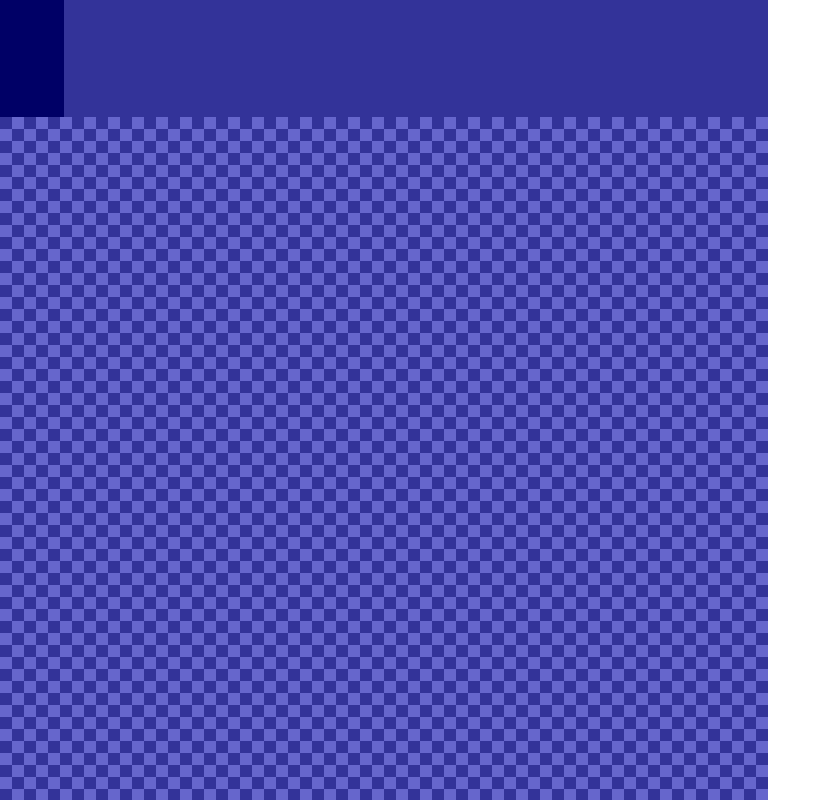
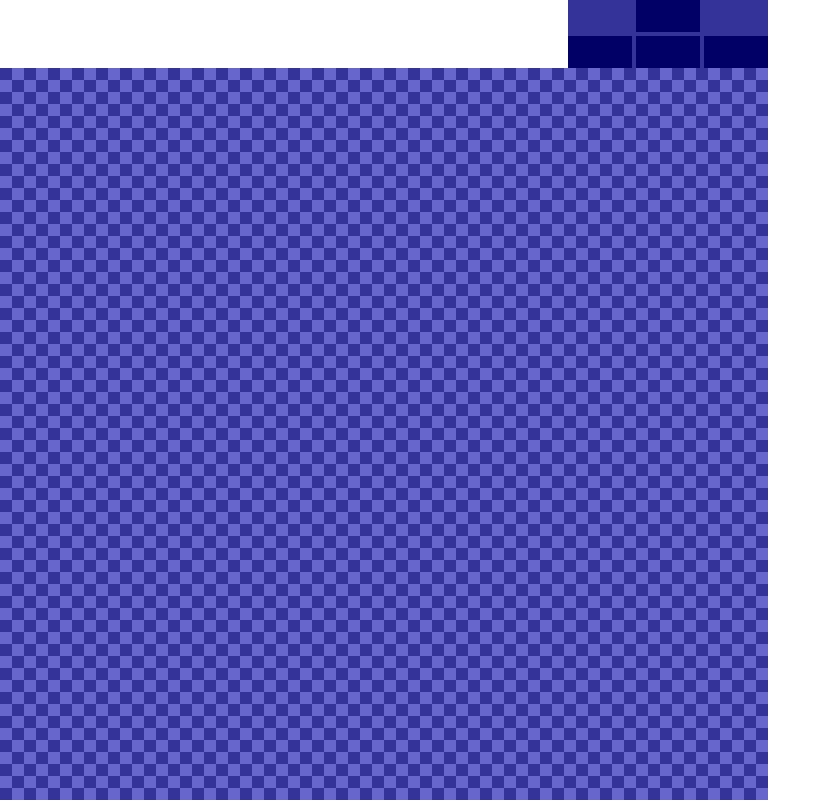
Before and after one commit to nikoloza/iPad-snake, a plain HTML site: page www/index.html in a window 1280 px wide. Shown: the top 800 px of the page, without its empty margins (0-831 px from the left). Drawn offline with Linux system fonts and the light colour scheme.

Commit message:
added control buttons

```diff
--- a/www/css/index.css
+++ b/www/css/index.css
@@ -1,3 +1,5 @@
+*,
+html,
 body {
 	margin: 0;
 	padding: 0;
@@ -5,16 +7,18 @@ body {
 
 #topControls {
 	background-color: #333399;
-	margin: 0;
-	width: 768px;
-    height: 117px;
+	width: 200px;
+    height: 68px;
+    position: relative;
+    margin-left: 568px;
 }
 
 #bottomControls {
 	background-color: #333399;
-	margin: 0;
-	width: 768px;
-    height: 128px;
+	width: 200px;
+    height: 68px;
+    position: relative;
+    margin-left: 568px;
 }
 
 #gameBoard {
@@ -34,3 +38,59 @@ body {
 	width: 64px;
 	height: 32px;
 }
+#bottomLeftButton {
+	position: absolute;
+	bottom: 0;
+	left: 0;
+}
+
+#bottomBottomButton {
+	position: absolute;
+	left: 50%;
+	bottom: 0px;
+	margin-left: -32px;
+}
+
+#bottomRightButton {
+	position: absolute;
+	bottom: 0;
+	right: 0;
+}
+
+#bottomTopButton {
+	position: absolute;
+	top: 0;
+	left: 50%;
+	margin-left: -32px;
+}
+
+#bottomLeftButton {
+	position: absolute;
+	bottom: 0;
+	left: 0;
+}
+
+#topBottomButton {
+	position: absolute;
+	left: 50%;
+	bottom: 0px;
+	margin-left: -32px;
+}
+
+#topRightButton {
+	position: absolute;
+	bottom: 0;
+	right: 0;
+}
+
+#topTopButton {
+	position: absolute;
+	top: 0;
+	left: 50%;
+	margin-left: -32px;
+}
+#topLeftButton {
+	position: absolute;
+	bottom: 0;
+	left: 0;
+}
--- a/www/index.html
+++ b/www/index.html
@@ -26,18 +26,18 @@
         <title>Snake</title>
     </head>
     <body>
-        <div id='topControls'>
-            <div class='arrowButton'></div>
-            <div class='arrowButton'></div>
-            <div class='arrowButton'></div>
-            <div class='arrowButton'></div>
+        <div id='bottomControls'>
+            <div class='arrowButton' id='bottomLeftButton'></div>
+            <div class='arrowButton' id='bottomBottomButton'></div>
+            <div class='arrowButton' id='bottomRightButton'></div>
+            <div class='arrowButton' id='bottomTopButton'></div>
         </div>
         <div id='gameBoard'></div>
-        <div id='bottomControls'>
-            <div class='arrowButton'></div>
-            <div class='arrowButton'></div>
-            <div class='arrowButton'></div>
-            <div class='arrowButton'></div>
+        <div id='topControls'>
+            <div class='arrowButton' id='topLeftButton'></div>
+            <div class='arrowButton' id='topBottomButton'></div>
+            <div class='arrowButton' id='topRightButton'></div>
+            <div class='arrowButton' id='topTopButton'></div>
         </div>
         <script type="text/javascript" src="cordova-2.3.0.js"></script>
         <script type="text/javascript" src="js/jquery-1.8.3.min.js"></script>
@@ -46,5 +46,6 @@
             // document.addEventListener('touchstart', function(e){ e.preventDefault(); }, false);
             app.initialize(64,64);
         </script>
+
     </body>
 </html>
```
